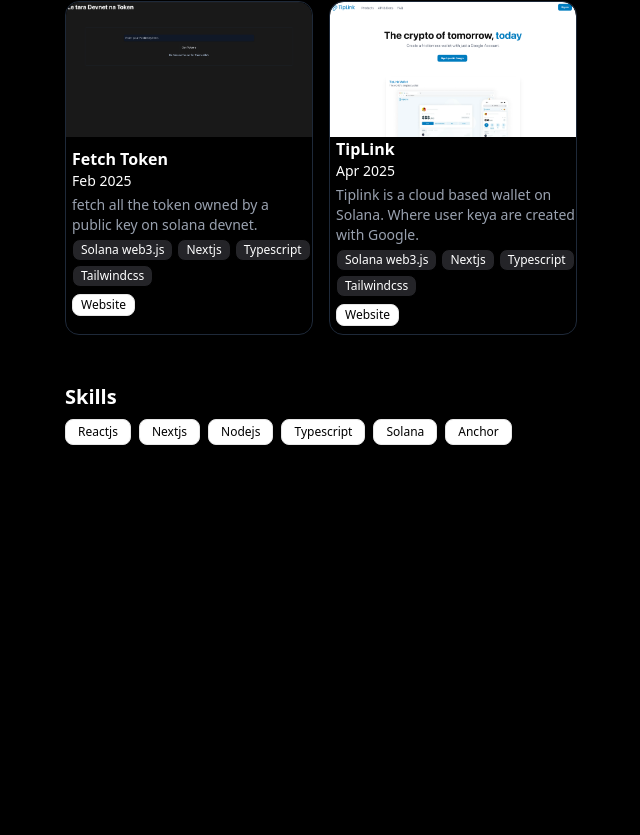
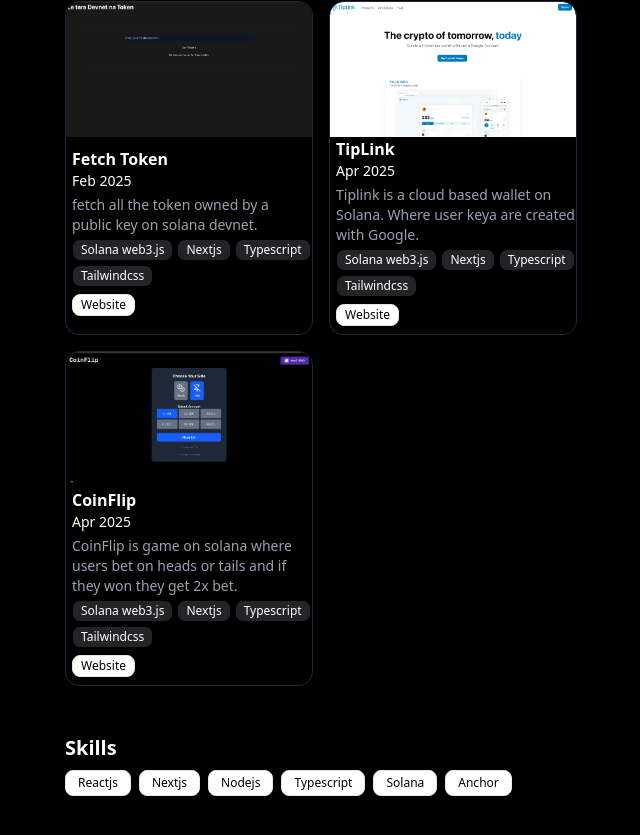
Before and after one commit to NeelContractor/Portfolio-1, a Next.js app: page / in a window 1280 px wide. Shown: the part 1125-1960 px from the top of the page, without its empty margins (319-959 px from the left). Before the commit the page ends 1690 px from the top, so only its background shows below. Built offline with nearby package versions, Linux system fonts and the light colour scheme.

Commit message:
added coinflip project

```diff
--- a/src/components/MainPage.tsx
+++ b/src/components/MainPage.tsx
@@ -81,6 +81,15 @@
                         frameworkTag={["Solana web3.js", "Nextjs", "Typescript", "Tailwindcss"]}
                         websiteLink={"https://tiplinkconnect.vercel.app/"}
                     />
+                    <ProjectCard
+                        websiteName={"CoinFlip"}
+                        websiteImage={"/coinflip.png"}
+                        websiteImgAlt={"CoinFlip"}
+                        projectCompletedDate={"Apr 2025"}
+                        description={"CoinFlip is game on solana where users bet on heads or tails and if they won they get 2x bet."}
+                        frameworkTag={["Solana web3.js", "Nextjs", "Typescript", "Tailwindcss"]}
+                        websiteLink={"https://coin-flip-chi.vercel.app/"}
+                    />
                 </div>
             </div>
             <div className="pb-10">
--- a/src/components/StarBackground.tsx
+++ b/src/components/StarBackground.tsx
@@ -12,7 +12,7 @@
   const ref = useRef<THREE.Points>(null);
   const [sphere] = useState(() =>
     // random.inSphere(new Float32Array(5000), { radius: 1.2 })
-    random.inSphere(new Float32Array(15000), { radius: 1.2 })
+    random.inSphere(new Float32Array(5000), { radius: 1.2 }) // value was 15000 changed it to 5000 because there were a lot of dots.
   );
 
   useFrame((_, delta) => {
```
Also changed, not shown: public/coinflip.png (added).
